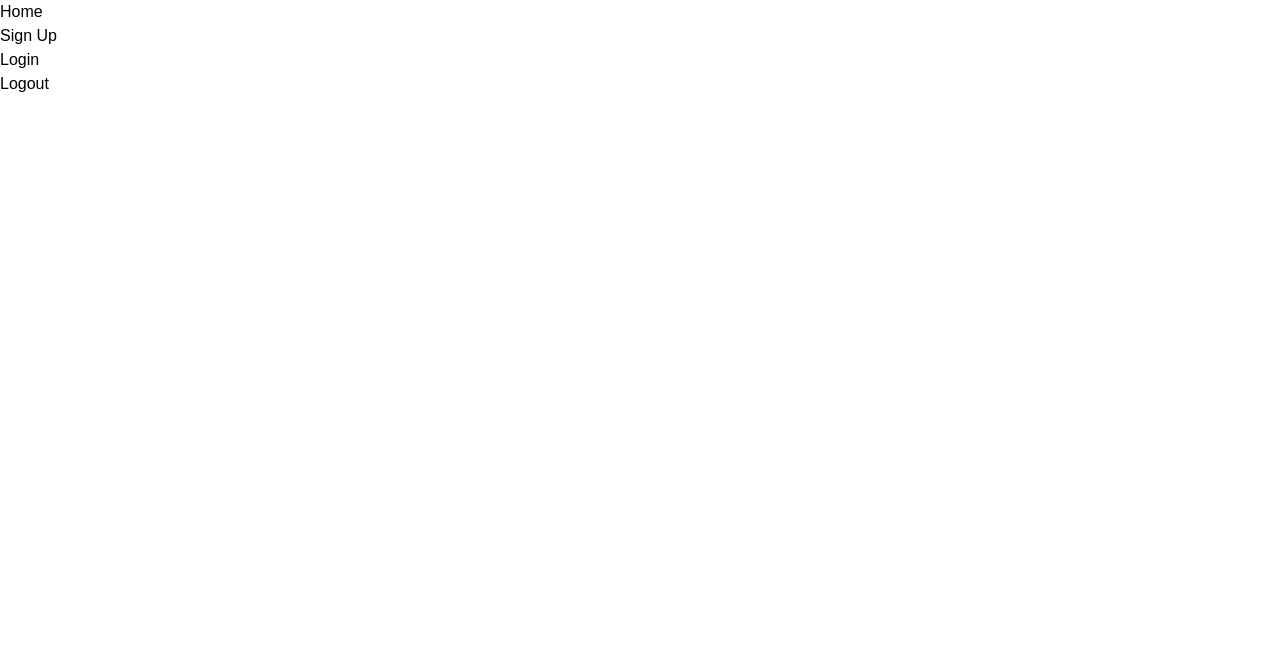
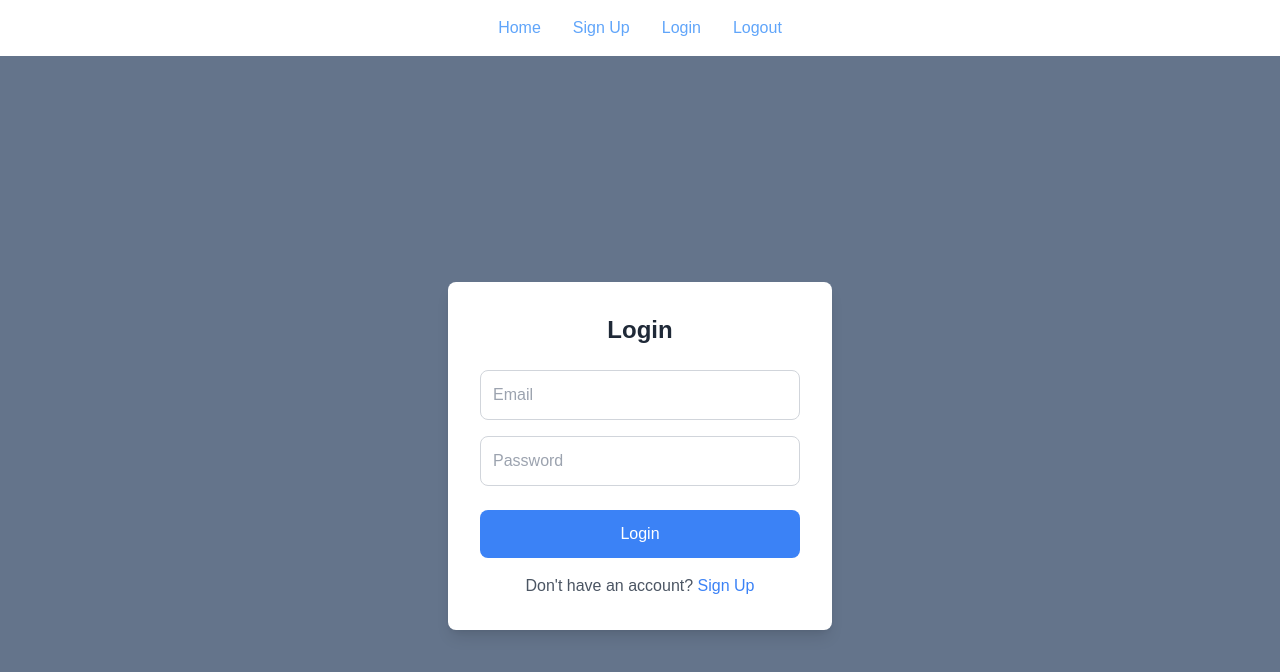
Before and after one commit to claranceJ/Sandly, a React (Vite) app in the folder sandly/: page /login in a window 1280 px wide. Shown: the top 672 px of the page. Built offline with nearby package versions, Linux system fonts and the light colour scheme.

Commit message:
feat: Add styling

```diff
--- a/sandly/src/App.jsx
+++ b/sandly/src/App.jsx
@@ -1,25 +1,61 @@
-// src/App.jsx
 import { BrowserRouter as Router, Routes, Route, Link } from "react-router-dom";
-
 import SignUp from "./components/SignUp";
 import Login from "./components/Login";
 import Logout from "./components/Logout";
-import Home from "./components/Home"; // TODO We'll create this Home component for the landing page
+import Home from "./components/Home"; // Home component for the landing page
 
 const App = () => {
+  console.log("Rendering App component..."); // Debugging log
+
   return (
+
     <Router>
+      <nav className="bg-gradient-to-r text-white py-4">
+        <div className="max-w-screen-xl mx-auto px-4">
+          <ul className="flex flex-col sm:flex-row justify-center gap-8">
+            <li>
+              <Link
+                to="/"
+                className="text-blue-400 hover:text-blue-500 duration-200"
+              >
+                Home
+              </Link>
+            </li>
+            <li>
+              <Link
+                to="/signup"
+                className="text-blue-400 hover:text-blue-500 duration-200"
+              >
+                Sign Up
+              </Link>
+            </li>
+            <li>
+              <Link
+                to="/login"
+                className="text-blue-400 hover:text-blue-500 duration-200"
+              >
+                Login
+              </Link>
+            </li>
+            <li>
+              <Link
+                to="/logout"
+                className="text-blue-400 hover:text-blue-500 duration-200"
+              >
+                Logout
+              </Link>
+            </li>
+          </ul>
+        </div>
+      </nav>
 
-            <nav>
-              <ul>
-                <li><Link to="/">Home</Link></li>
-                <li><Link to="/signup">Sign Up</Link></li>
-                <li><Link to="/login">Login</Link></li>
-                <li><Link to="/logout">Logout</Link></li>
-              </ul>
-            </nav>
-
-
+      {/* Define routes for the app */}
+      <Routes>
+        <Route path="/" element={<Home />} />
+        <Route path="/signup" element={<SignUp />} />
+        <Route path="/login" element={<Login />} />
+        <Route path="/logout" element={<Logout />} />
+      </Routes>
     </Router>
   );
 };
--- a/sandly/src/components/Home.jsx
+++ b/sandly/src/components/Home.jsx
@@ -1,3 +1,4 @@
+// src/components/Home.jsx
 import { useEffect, useState } from "react";
 import { auth } from "../firebase";
 import { onAuthStateChanged } from "firebase/auth";
@@ -5,62 +6,46 @@ import { useNavigate } from "react-router-dom";
 
 const Home = () => {
   const [user, setUser] = useState(null);
-  const [loading, setLoading] = useState(true); // For handling the loading state
   const navigate = useNavigate();
 
   useEffect(() => {
     const unsubscribe = onAuthStateChanged(auth, (currentUser) => {
-      if (currentUser) {
+      if (!currentUser) {
+        navigate("/login");
+      } else {
         setUser(currentUser);
-      } else {
-        setUser(null);
       }
-      setLoading(false); // Set loading to false after checking auth state
     });
 
     return () => unsubscribe(); // Cleanup subscription on unmount
-  }, []);
-
-  // Handle loading state
-  if (loading) {
-    return <p>Loading...</p>;
-  }
+  }, [navigate]);
 
   return (
-    <div className="min-h-screen flex flex-col gap-10 items-center justify-center text-center max-w-[800px] w-full mx-auto p-4">
+    <div>
       {user ? (
-        // When the user is logged in
-        <div>
-          <h1 className="uppercase font-semibold text-4xl sm:text-5xl md:text-6xl lg:text-7xl">
-            Welcome, {user.email}! to SANDLY<span className="text-blue-400">NORMOUS</span>
-          </h1>
-          <p className="text-sm md:text-base font-light">
-            Looking to feel your best? Our friendly and supportive gym <span className="text-blue-400 font-medium">community</span> is here to help you reach your fitness <span className="text-blue-400 font-medium">goals</span>. Join us and discover the joy of a healthy, active lifestyle.
-          </p>
+        <div className="min-h-screen bg-slate-500flex flex-col gap-10 items-center justify-center text-center max-w-[800px] w-full mx-auto p-4">
+          <div className="flex flex-col gap-4">
+            <h1 className="uppercase font-semibold text-4xl sm:text-5xl md:text-6xl lg:text-7xl">
+              Welcome, {user.email}! to SANDLY<span className="text-blue-400">NORMOUS</span>
+            </h1>
+          </div>
+
+          <div>
+            <p className="text-sm md:text-base font-light">
+              Looking to feel your best? Our friendly and supportive gym{" "}
+              <span className="text-blue-400 font-medium">community</span> is here to help you reach your fitness{" "}
+              <span className="text-blue-400 font-medium">goals</span>. With a variety of classes, state-of-the-art equipment, and personalized training, join us and discover the joy of a healthy, active lifestyle.
+            </p>
+          </div>
+
           <button className="px-8 py-4 rounded-md border-[2px] bg-slate-950 border-blue-400 border-solid blueShadow duration-200">
             <p>Accept and Begin</p>
           </button>
+
+          <h2 className="text-lg font-medium mt-4">Track your workouts and view your progress below:</h2>
         </div>
       ) : (
-        // When the user is not logged in, show login form
-        <div>
-          <h2 className="font-semibold text-2xl">Login to Your Account</h2>
-          <form className="flex flex-col gap-4">
-            <input
-              type="email"
-              placeholder="Enter your email"
-              className="border border-gray-300 px-4 py-2 rounded-md"
-            />
-            <input
-              type="password"
-              placeholder="Enter your password"
-              className="border border-gray-300 px-4 py-2 rounded-md"
-            />
-            <button type="submit" className="px-4 py-2 bg-blue-400 text-white rounded-md">
-              Login
-            </button>
-          </form>
-        </div>
+        <p>Loading...</p>
       )}
     </div>
   );
--- a/sandly/src/components/Login.jsx
+++ b/sandly/src/components/Login.jsx
@@ -2,39 +2,60 @@
 import { useState } from "react";
 import { auth } from "../firebase";
 import { signInWithEmailAndPassword } from "firebase/auth";
+import { useNavigate } from "react-router-dom"; // Import useNavigate for redirection
 
 const Login = () => {
   const [email, setEmail] = useState("");
   const [password, setPassword] = useState("");
+  const navigate = useNavigate(); // Initialize useNavigate hook
 
   const handleLogin = async (e) => {
     e.preventDefault();
     try {
       await signInWithEmailAndPassword(auth, email, password);
       alert("User logged in successfully!");
+      navigate("/"); // Redirect to Home page after successful login
     } catch (error) {
       alert(error.message);
     }
   };
 
   return (
-    <div>
-      <h2>Login</h2>
+    <div className="flex items-center justify-center h-screen bg-slate-500">
+      <div className="bg-white p-8 rounded-lg shadow-lg w-full max-w-sm">
+        <h2 className="text-2xl font-bold text-center mb-6 text-gray-800">Login</h2>
         <form onSubmit={handleLogin}>
+          <div className="mb-4">
             <input
               type="email"
               placeholder="Email"
               value={email}
               onChange={(e) => setEmail(e.target.value)}
+              className="w-full p-3 border border-gray-300 rounded-lg focus:outline-none focus:ring focus:ring-blue-300"
+              required
             />
+          </div>
+          <div className="mb-6">
             <input
               type="password"
               placeholder="Password"
               value={password}
               onChange={(e) => setPassword(e.target.value)}
+              className="w-full p-3 border border-gray-300 rounded-lg focus:outline-none focus:ring focus:ring-blue-300"
+              required
             />
-        <button type="submit">Login</button>
+          </div>
+          <button
+            type="submit"
+            className="w-full bg-blue-500 text-white p-3 rounded-lg hover:bg-blue-600 transition duration-200"
+          >
+            Login
+          </button>
         </form>
+        <p className="mt-4 text-center text-gray-600">
+          Don't have an account? <a href="/signup" className="text-blue-500 hover:underline">Sign Up</a>
+        </p>
+      </div>
     </div>
   );
 };
--- a/sandly/src/components/Logout.jsx
+++ b/sandly/src/components/Logout.jsx
@@ -1,21 +1,45 @@
 // src/components/Logout.jsx
+import { useEffect } from "react";
+import { useNavigate } from "react-router-dom"; // Import useNavigate for redirection
 import { auth } from "../firebase";
 import { signOut } from "firebase/auth";
 
 const Logout = () => {
+  const navigate = useNavigate(); // Initialize useNavigate hook
+
   const handleLogout = async () => {
     try {
       await signOut(auth);
-      alert("User logged out!");
+      alert("User logged out successfully!"); // Alert confirmation
+      navigate("/login"); // Redirect to Login page after logout
     } catch (error) {
-      alert(error.message);
+      alert(error.message); // Handle any logout errors
     }
   };
 
+  useEffect(() => {
+    // Automatically log out user if they're already logged in
+    const unsubscribe = auth.onAuthStateChanged((user) => {
+      if (!user) {
+        navigate("/login"); // Redirect to Login if user is not logged in
+      }
+    });
+    return () => unsubscribe(); // Clean up subscription on unmount
+  }, [navigate]);
+
   return (
-    <button onClick={handleLogout}>
-      Logout
-    </button>
+    <div className="flex items-center justify-center h-screen bg-slate-500">
+      <div className="bg-white p-8 rounded-lg shadow-lg w-full max-w-sm text-center">
+        <h2 className="text-2xl font-bold mb-4 text-gray-800">Logout</h2>
+        <p className="mb-6 text-gray-600">Are you sure you want to log out?</p>
+        <button
+          onClick={handleLogout}
+          className="w-full bg-red-500 text-white p-3 rounded-lg hover:bg-red-600 transition duration-200"
+        >
+          Logout
+        </button>
+      </div>
+    </div>
   );
 };
 
--- a/sandly/src/components/SignUp.jsx
+++ b/sandly/src/components/SignUp.jsx
@@ -12,29 +12,48 @@ const SignUp = () => {
     try {
       await createUserWithEmailAndPassword(auth, email, password);
       alert("User signed up successfully!");
+      // Redirect or do something after successful sign-up
     } catch (error) {
       alert(error.message);
     }
   };
 
   return (
-    <div>
-      <h2>Sign Up</h2>
+    <div className="flex items-center justify-center h-screen bg-slate-500">
+      <div className="bg-white p-8 rounded-lg shadow-lg w-full max-w-sm">
+        <h2 className="text-2xl font-bold text-center mb-6 text-gray-800">Sign Up</h2>
         <form onSubmit={handleSignUp}>
+          <div className="mb-4">
             <input
               type="email"
               placeholder="Email"
               value={email}
               onChange={(e) => setEmail(e.target.value)}
+              className="w-full p-3 border border-gray-300 rounded-lg focus:outline-none focus:ring focus:ring-blue-300"
+              required
             />
+          </div>
+          <div className="mb-6">
             <input
               type="password"
               placeholder="Password"
               value={password}
               onChange={(e) => setPassword(e.target.value)}
+              className="w-full p-3 border border-gray-300 rounded-lg focus:outline-none focus:ring focus:ring-blue-300"
+              required
             />
-        <button type="submit">Sign Up</button>
+          </div>
+          <button
+            type="submit"
+            className="w-full bg-blue-500 text-white p-3 rounded-lg hover:bg-blue-600 transition duration-200"
+          >
+            Sign Up
+          </button>
         </form>
+        <p className="mt-4 text-center text-gray-600">
+          Already have an account? <a href="/login" className="text-blue-500 hover:underline">Login</a>
+        </p>
+      </div>
     </div>
   );
 };
```
Lines whose indentation alone changed are shown as unchanged.
